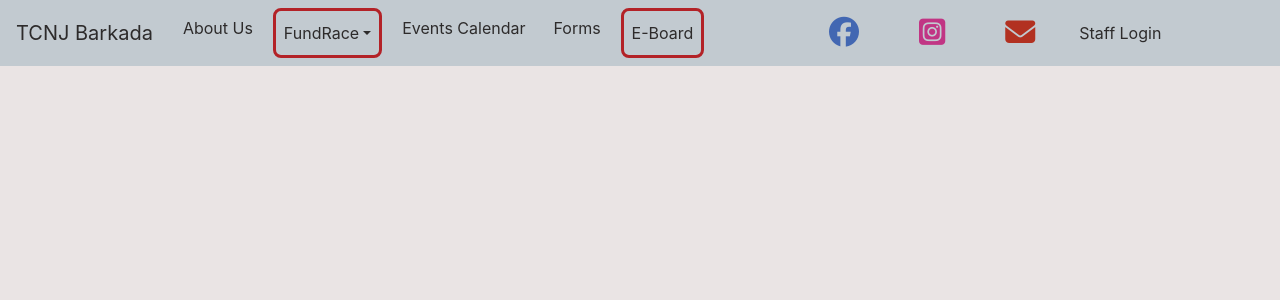
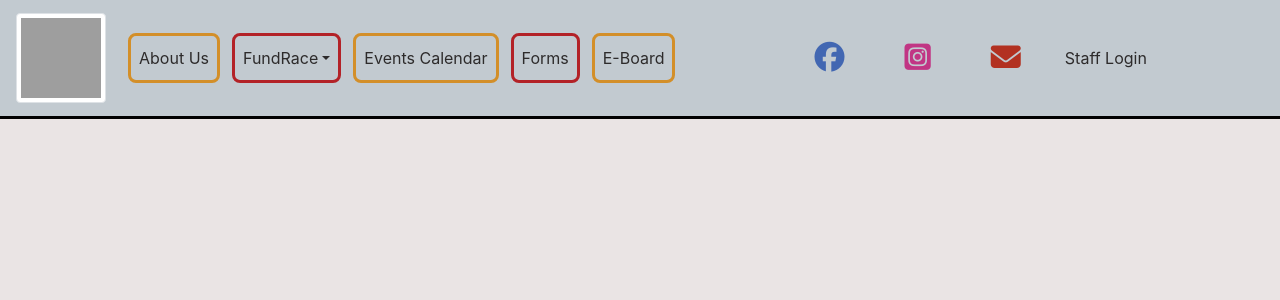
Before and after one commit to oleynes/FundRFID, a Django app: page /about/ in a window 1280 px wide. Shown: the top 300 px of the page. Run offline with Django 3.2, Linux system fonts and the light colour scheme; style sheets or scripts are compiled from the project's sources; some libraries are stand-ins or nearby versions; grey boxes are pictures that could not be loaded.

Commit message:
fixed styling and added logo image TODO: add message handling

```diff
--- a/FundRFID/templates/core/base.html
+++ b/FundRFID/templates/core/base.html
@@ -2,7 +2,7 @@
 <html lang="en">
 <head>
     <meta charset="UTF-8">
-    <title>TCNJ Barkada | {% block title %}{% endblock %}</title>
+    <title>TCNJ AAA | {% block title %}{% endblock %}</title>
     {% load static %}
     {% load compress %}
 
@@ -18,13 +18,13 @@
 </head>
 
 <body class="main">
-<nav class="navbar nav-bg navbar-expand-xl">
-    <a class="navbar-brand theme-colors" href="/">TCNJ Barkada</a>
+<nav class="navbar nav-bg nav-bottom-border navbar-expand-xl">
+    <a class="navbar-brand theme-colors " href="/"><img src="{% static 'assets/logo.jpg' %}" class="img-fluid img-thumbnail logo-sz" alt="Asian American Association"></a>
 
     <div class="collapse navbar-collapse" id="navbarSupportedContent">
         <ul class="navbar-nav mr-auto">
             <li class="nav-item active list-item">
-                <a class="nav-link btn-yellow item" href="about/">About Us</a>
+                <a class="nav-link btn-gold item" href="about/">About Us</a>
             </li>
             <li class="nav-item dropdown list-item">
                 <a class="nav-link dropdown-toggle btn-red item" href="#" id="navbarDropdownMenuLink" data-toggle="dropdown" aria-haspopup="true" aria-expanded="false">FundRace</a>
@@ -34,28 +34,28 @@
                 </div>
             </li>
             <li class="nav-item list-item">
-                <a class="nav-link btn-blue item" href="events/">Events Calendar</a>
+                <a class="nav-link btn-gold item" href="events/">Events Calendar</a>
             </li>
             <li class="nav-item list-item">
-                <a class="nav-link btn-yellow item" href="forms/">Forms</a>
+                <a class="nav-link btn-red item" href="forms/">Forms</a>
             </li>
             <li class="nav-item list-item">
-                <a class="nav-link btn-red item" href="about/eboard">E-Board</a>
+                <a class="nav-link btn-gold item" href="about/eboard">E-Board</a>
             </li>
 
             {% if user.is_superuser %}
             <li class="nav-item list-item">
-                <a class="nav-link btn-blue" href="admin/">Admin</a>
-                <a class="nav-link btn-yellow" href="logout/"><span class="fa-red fas fa-sign-in"></span> Logout</a>
+                <a class="nav-link btn-red" href="admin/">Admin</a>
+                <a class="nav-link btn-gold" href="logout/"><span class="fa-red fas fa-sign-in"></span> Logout</a>
             </li>
             {% endif %}
             {% block nav %}
             {% endblock %}
         </ul>
         <ul class="nav navbar-nav mr-auto navbar-right">
-            <li class="nav-item list-item"><a href="https://www.facebook.com/tcnjbkad/" class="item dropdown-item"><i class="fab fa-facebook fb"></i></a></li>
-            <li class="nav-item list-item"><a href="https://instagram.com/tcnjbarkada" class="item dropdown-item"><i class="fab fa-instagram-square insta"></i></a></li>
-            <li class="nav-item list-item"><a href="mailto:barkada@tcnj.edu" class="item dropdown-item"><span class="fas fa-envelope email"></span></a></li>
+            <li class="nav-item list-item"><a href="https://www.facebook.com/tcnjaaa/" class="item-inactive dropdown-item"><i class="fab fa-facebook fb"></i></a></li>
+            <li class="nav-item list-item"><a href="https://instagram.com/tcnjaaa" class="item-inactive dropdown-item"><i class="fab fa-instagram-square insta"></i></a></li>
+            <li class="nav-item list-item"><a href="mailto:aaa@tcnj.edu" class="item-inactive dropdown-item"><span class="fas fa-envelope email"></span></a></li>
             <li class="nav-item list-item">
                 <a class="nav-link theme-colors" href="admin/"> Staff Login</a>
             </li>
```
